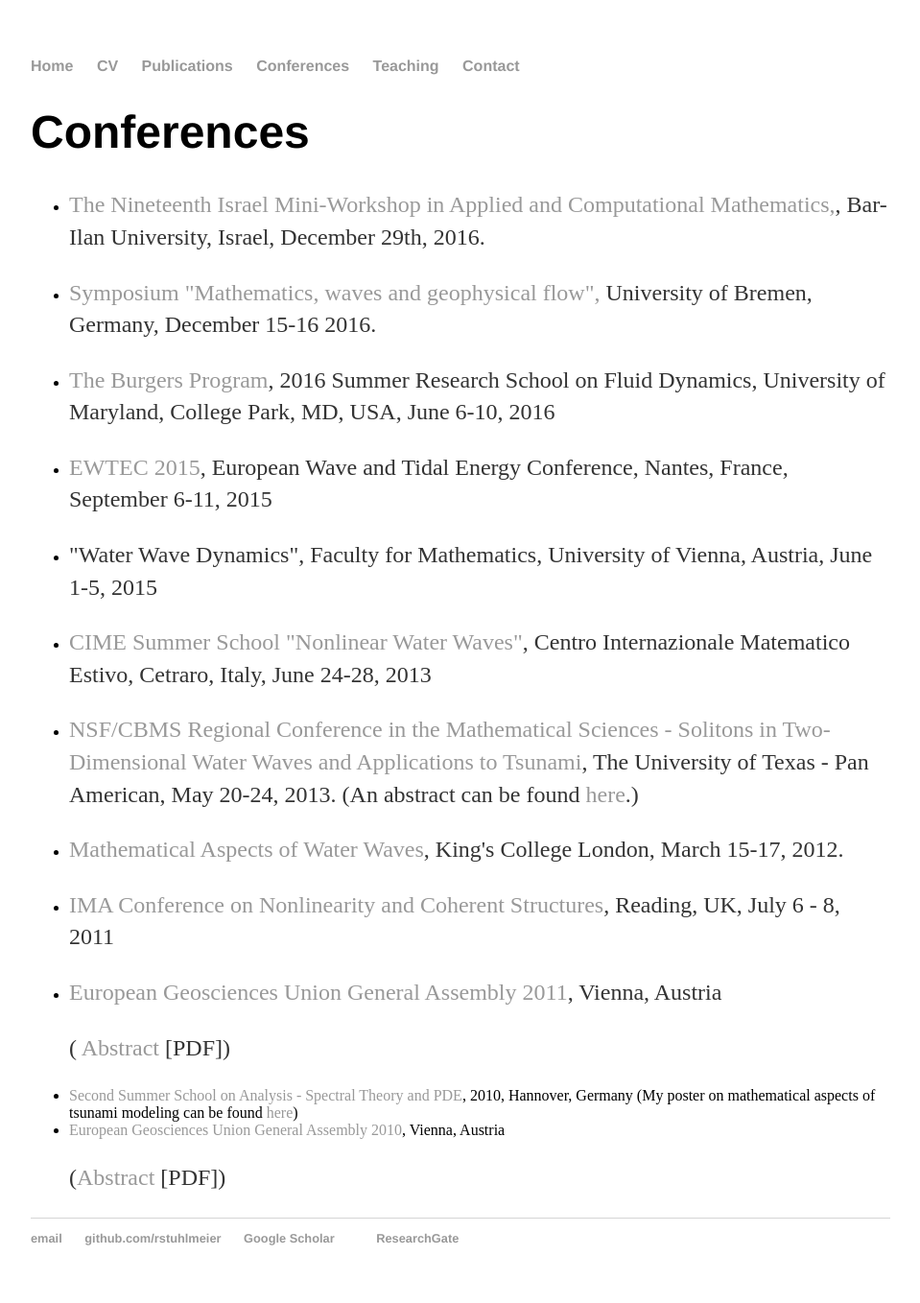
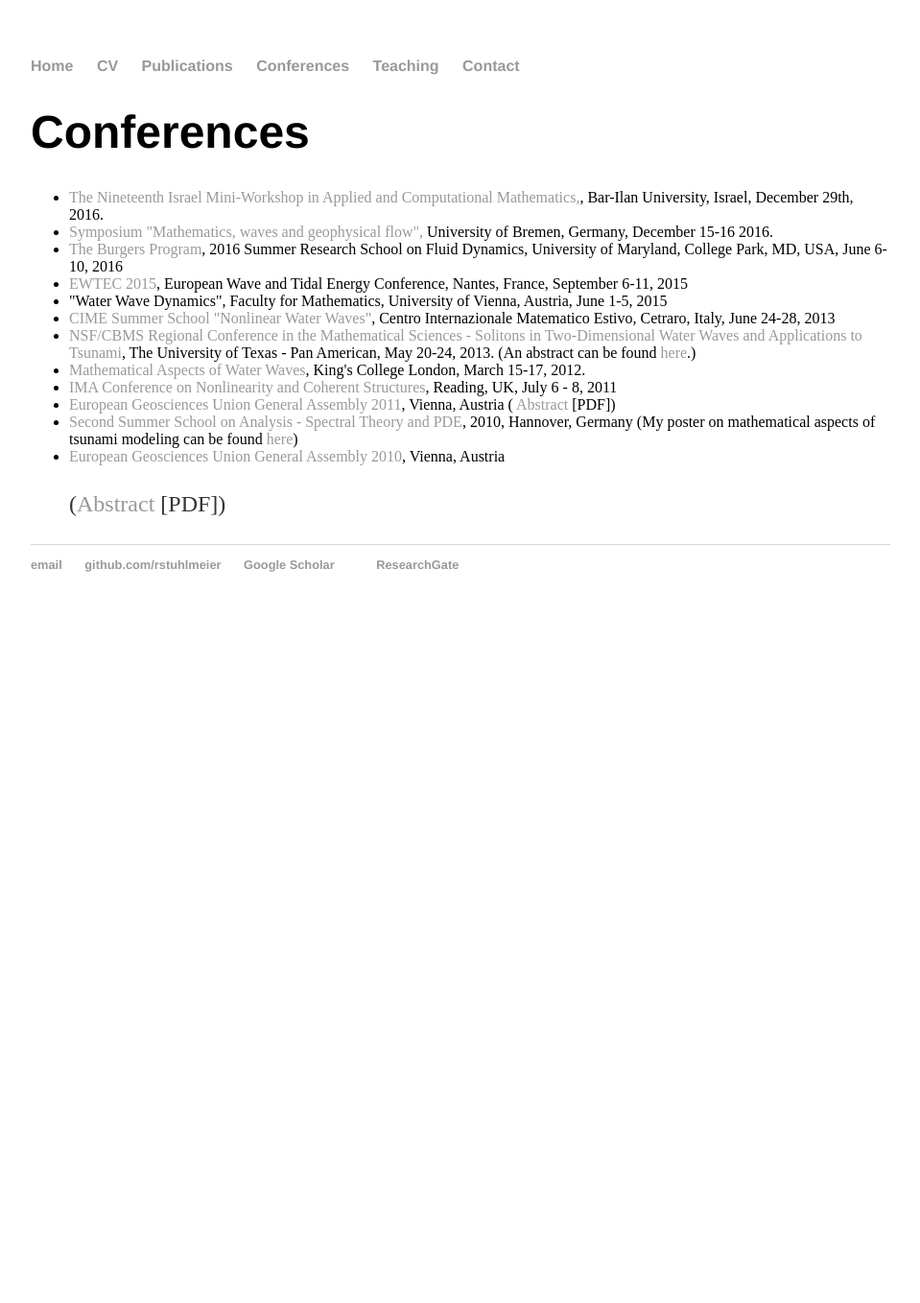
Before and after one commit to rstuhlmeier/rstuhlmeier.github.io, a Jekyll site: the page built from conferences/index.html, in a window 1280 px wide. Shown: the whole page at 96% size, without its empty margins (160-1119 px from the left). Built offline with Jekyll 4.4.1, drawn with Linux system fonts in a browser that asks for light colours; after the commit the page ends 900 px from its top, so only the background shows below that.

Commit message:
Update index.html

```diff
--- a/conferences/index.html
+++ b/conferences/index.html
@@ -6,21 +6,18 @@
 <h1>Conferences</h1>
 
 <ul type=disc>
-<li> <p><a href="http://u.math.biu.ac.il/~schiff/wrkspam19.html">The Nineteenth Israel Mini-Workshop in Applied and Computational Mathematics,</a>, Bar-Ilan University, Israel, December 29th, 2016.</p>
-<li> <p><a href="http://anan.math.uni-bremen.de/events/symposium16/">Symposium "Mathematics, waves and geophysical flow",</a> University of Bremen, Germany, December 15-16 2016.</p>
-<li> <p><a href="http://burgers.umd.edu/school/">The Burgers Program</a>, 2016 Summer Research School on Fluid Dynamics, University of Maryland, College Park, MD, USA, June 6-10, 2016</p>
-<li> <p><a href="http://www.ewtec.org/ewtec2015/">EWTEC 2015</a>, European Wave and Tidal Energy Conference, Nantes, France, September 6-11, 2015</p>
-
-<li><p> "Water Wave Dynamics", Faculty for Mathematics, University of Vienna, Austria, June 1-5, 2015</p>
-<li><p> <a href="http://php.math.unifi.it/users/cime/Courses/2013/course.php?codice=20132">CIME Summer School "Nonlinear Water Waves"</a>, Centro Internazionale Matematico Estivo, Cetraro, Italy, June 24-28, 2013</p>
-<li><p> <a href="http://faculty.utpa.edu/kmaruno/nsfcbms-tsunami.html">NSF/CBMS Regional Conference in the Mathematical Sciences - Solitons in Two-Dimensional Water Waves and Applications to Tsunami</a>, The University of Texas - Pan American, May 20-24, 2013.
-          (An abstract can be found <a href="http://faculty.utpa.edu/kmaruno/stuhlmeier.pdf">here</a>.)</p>
-<li><p> <a href="http://www.kcl.ac.uk/nms/depts/mathematics/research/analysis/events/waterwaves.aspx">Mathematical Aspects of Water Waves</a>, King's College London, March 15-17, 2012.</p>
-<li><p> <a href="http://www.ima.org.uk/conferences/past_conferences/2011/ima_conference_on_nonlinearity_and_coherent_structures.cfm">IMA Conference on Nonlinearity and Coherent Structures</a>, Reading, UK, July 6 - 8, 2011</p>
-<li><p> <a href="http://meetings.copernicus.org/egu2011/">European Geosciences Union General Assembly 2011</a>, Vienna, Austria </li> <p>
-(<a href="http://meetingorganizer.copernicus.org/EGU2011/EGU2011-4684.pdf"> Abstract</a> [PDF])</p>
+<li> <a href="http://u.math.biu.ac.il/~schiff/wrkspam19.html">The Nineteenth Israel Mini-Workshop in Applied and Computational Mathematics,</a>, Bar-Ilan University, Israel, December 29th, 2016.</li>
+<li> <a href="http://anan.math.uni-bremen.de/events/symposium16/">Symposium "Mathematics, waves and geophysical flow",</a> University of Bremen, Germany, December 15-16 2016.</li>
+<li> <a href="http://burgers.umd.edu/school/">The Burgers Program</a>, 2016 Summer Research School on Fluid Dynamics, University of Maryland, College Park, MD, USA, June 6-10, 2016</li>
+<li> <a href="http://www.ewtec.org/ewtec2015/">EWTEC 2015</a>, European Wave and Tidal Energy Conference, Nantes, France, September 6-11, 2015</li>
+<li> "Water Wave Dynamics", Faculty for Mathematics, University of Vienna, Austria, June 1-5, 2015</li>
+<li> <a href="http://php.math.unifi.it/users/cime/Courses/2013/course.php?codice=20132">CIME Summer School "Nonlinear Water Waves"</a>, Centro Internazionale Matematico Estivo, Cetraro, Italy, June 24-28, 2013</li>
+<li> <a href="http://faculty.utpa.edu/kmaruno/nsfcbms-tsunami.html">NSF/CBMS Regional Conference in the Mathematical Sciences - Solitons in Two-Dimensional Water Waves and Applications to Tsunami</a>, The University of Texas - Pan American, May 20-24, 2013. (An abstract can be found <a href="http://faculty.utpa.edu/kmaruno/stuhlmeier.pdf">here</a>.)</li>
+<li> <a href="http://www.kcl.ac.uk/nms/depts/mathematics/research/analysis/events/waterwaves.aspx">Mathematical Aspects of Water Waves</a>, King's College London, March 15-17, 2012.</li>
+<li> <a href="http://www.ima.org.uk/conferences/past_conferences/2011/ima_conference_on_nonlinearity_and_coherent_structures.cfm">IMA Conference on Nonlinearity and Coherent Structures</a>, Reading, UK, July 6 - 8, 2011</li>
+<li> <a href="http://meetings.copernicus.org/egu2011/">European Geosciences Union General Assembly 2011</a>, Vienna, Austria
+(<a href="http://meetingorganizer.copernicus.org/EGU2011/EGU2011-4684.pdf"> Abstract</a> [PDF])</li>
 <li> <a href="http://www.math-conf.uni-hannover.de/spthpde2010.html?&L=1">Second Summer School on Analysis - Spectral Theory and PDE</a>, 2010, Hannover, Germany
- (My poster on mathematical aspects of tsunami modeling can be found <a href="http://www.math-conf.uni-hannover.de/478.html?&L=1">here</a>)
-
-<li> <a href="http://meetings.copernicus.org/egu2010/">European Geosciences Union General Assembly 2010</a>, Vienna, Austria <p> (<a href="http://meetingorganizer.copernicus.org/EGU2010/EGU2010-1293.pdf">Abstract</a> [PDF])
+ (My poster on mathematical aspects of tsunami modeling can be found <a href="http://www.math-conf.uni-hannover.de/478.html?&L=1">here</a>)</li>
+<li> <a href="http://meetings.copernicus.org/egu2010/">European Geosciences Union General Assembly 2010</a>, Vienna, Austria <p> (<a href="http://meetingorganizer.copernicus.org/EGU2010/EGU2010-1293.pdf">Abstract</a> [PDF])</li>
 </ul>
```
